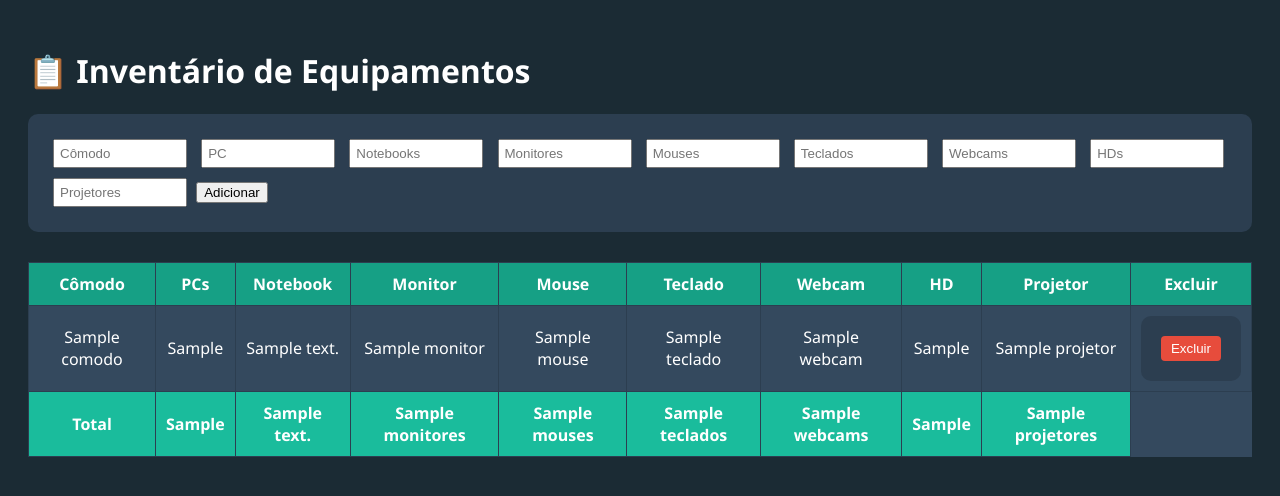
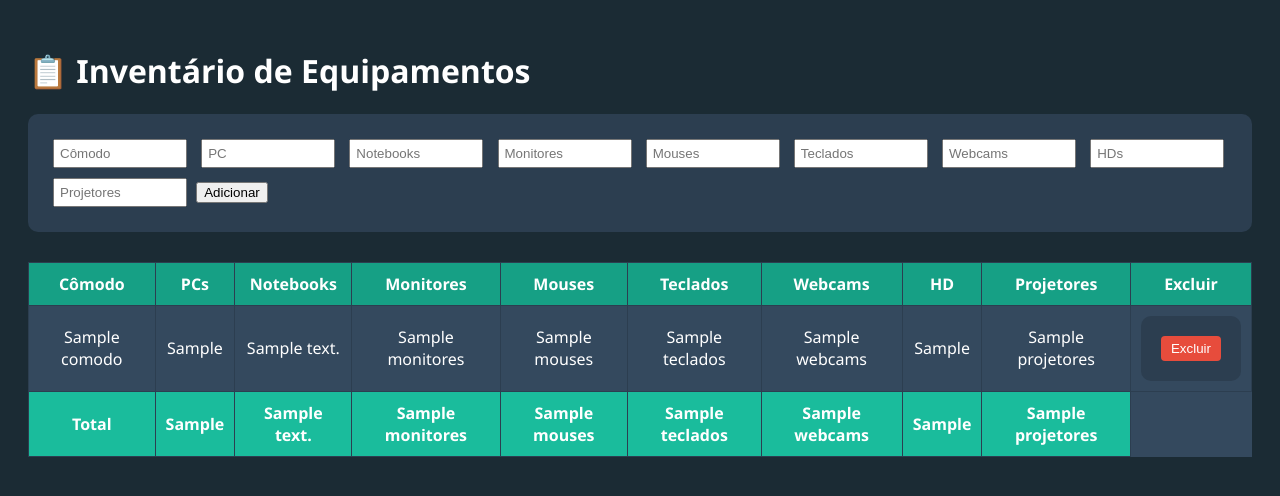
Before and after one commit to Cornellllio01/inventario-flask, a Flask app: template templates/index.html in a window 1280 px wide. Shown: the top 496 px of the page. Run offline with Flask 3, Linux system fonts and the light colour scheme; the template is opened without the code that fills it: most values are stand-ins (such as "Sample title", 1, 10 or a date in 2020).

Commit message:
Update index.html

```diff
--- a/templates/index.html
+++ b/templates/index.html
@@ -77,13 +77,13 @@
       <tr>
         <th>Cômodo</th>
         <th>PCs</th>
-        <th>Notebook</th>
-        <th>Monitor</th>
-        <th>Mouse</th>
-        <th>Teclado</th>
-        <th>Webcam</th>
+        <th>Notebooks</th>
+        <th>Monitores</th>
+        <th>Mouses</th>
+        <th>Teclados</th>
+        <th>Webcams</th>
         <th>HD</th>
-        <th>Projetor</th>
+        <th>Projetores</th>
         <th>Excluir</th>
       </tr>
     </thead>
@@ -92,13 +92,13 @@
       <tr>
         <td>{{ item.comodo }}</td>
         <td>{{ item.pc or '-' }}</td>
-        <td>{{ item.notebook or '-' }}</td>
-        <td>{{ item.monitor or '-' }}</td>
-        <td>{{ item.mouse or '-' }}</td>
-        <td>{{ item.teclado or '-' }}</td>
-        <td>{{ item.webcam or '-' }}</td>
+        <td>{{ item.notebooks or '-' }}</td>
+        <td>{{ item.monitores or '-' }}</td>
+        <td>{{ item.mouses or '-' }}</td>
+        <td>{{ item.teclados or '-' }}</td>
+        <td>{{ item.webcams or '-' }}</td>
         <td>{{ item.hd or '-' }}</td>
-        <td>{{ item.projetor or '-' }}</td>
+        <td>{{ item.projetores or '-' }}</td>
         <td>
           <form action="/delete/{{ item.id }}" method="POST" style="margin:0;">
 
```
